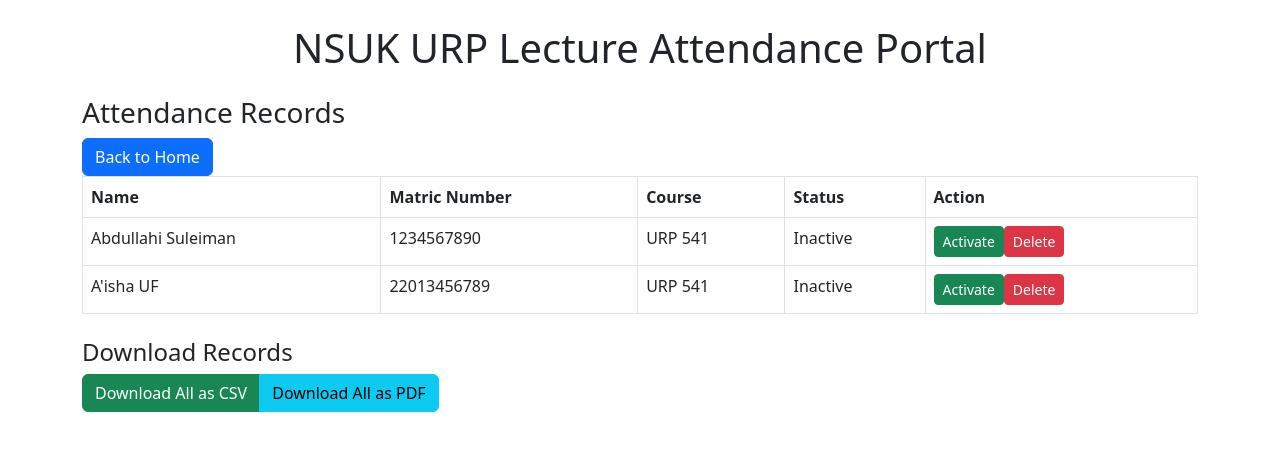
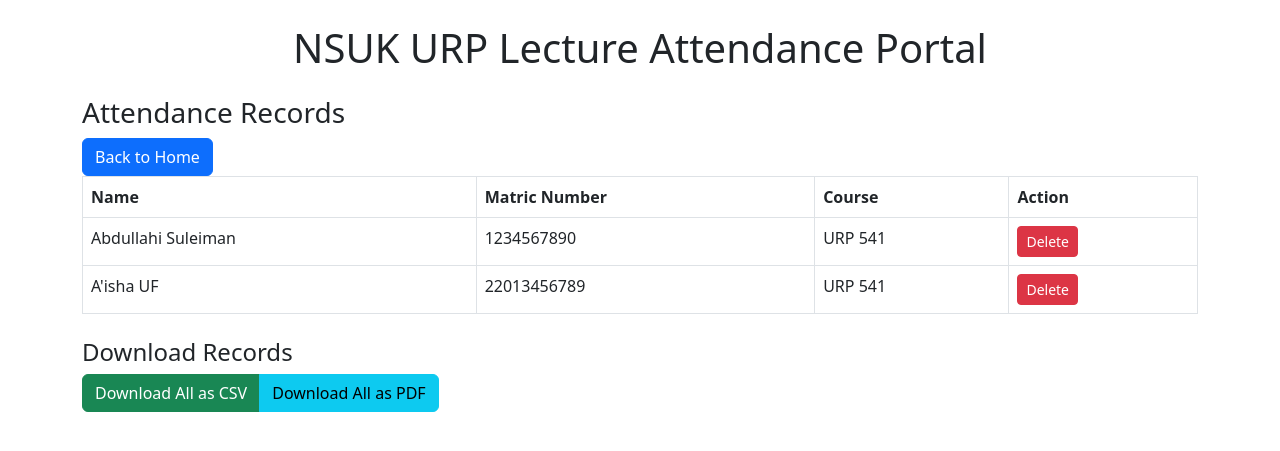
Before and after one commit to Dula55/nsuk_urp_attendance, a Flask app: template templates/records.html in a window 1280 px wide. Shown: the top 451 px of the page. Run offline with Flask 3, Linux system fonts and the light colour scheme; the template is opened without the code that fills it: values that come from a table or form of the project are taken from there, others are empty; data comes from the database, SQL or seed files in the repository.

Commit message:
5th commit

```diff
--- a/templates/records.html
+++ b/templates/records.html
@@ -9,7 +9,6 @@
                     <th>Name</th>
                     <th>Matric Number</th>
                     <th>Course</th>
-                    <th>Status</th>
                     <th>Action</th>
                 </tr>
             </thead>
@@ -19,18 +18,10 @@
                     <td>{{ rec.name }}</td>
                     <td>{{ rec.matric_no }}</td>
                     <td>{{ rec.course }}</td>
-                    <td>{% if rec.active %}Active{% else %}Inactive{% endif %}</td>
                     <td>
                         <div class="btn-group" role="group">
-                            <form method="POST" action="{{ url_for('toggle_status', student_id=rec.id) }}" style="display: inline;">
-                                <input type="hidden" name="action" value="{% if rec.active %}deactivate{% else %}activate{% endif %}">
-                                <button type="submit" class="btn btn-sm {% if rec.active %}btn-warning{% else %}btn-success{% endif %}"
-                                        onclick="return confirm('{% if rec.active %}Deactivate{% else %}Activate{% endif %} this student account?');">
-                                    {% if rec.active %}Deactivate{% else %}Activate{% endif %}
-                                </button>
-                            </form>
                             <form method="POST" action="{{ url_for('delete_record', record_id=rec.id) }}" style="display: inline;">
-                                <button type="submit" class="btn btn-sm btn-danger" onclick="return confirm('Are you sure?');">Delete</button>
+                                <button type="submit" class="btn btn-sm btn-danger" onclick="return confirm('Are you sure you want to delete this record?');">Delete</button>
                             </form>
                         </div>
                     </td>
```
